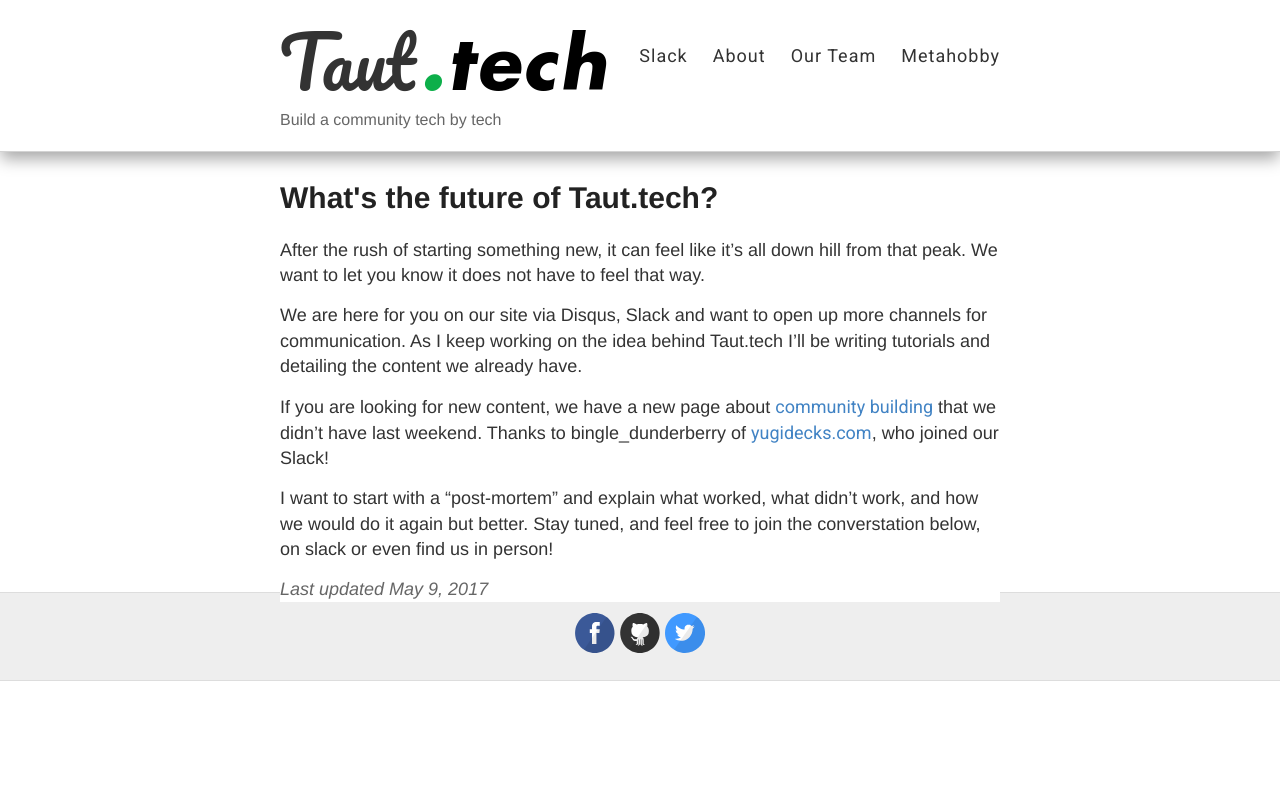
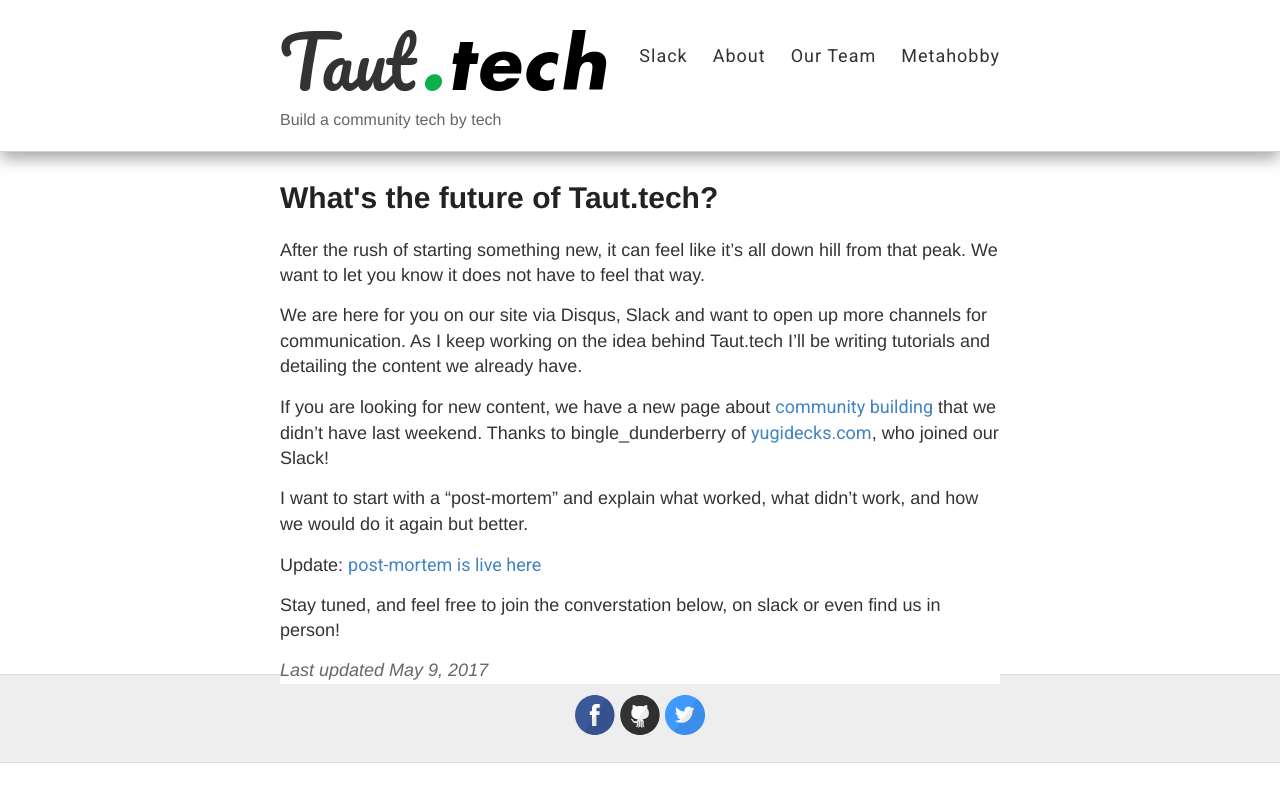
Before and after one commit to qst0/taut.tech, a Jekyll site: the page built from _posts/2017-5-9-future.md, in a window 1280 px wide. Shown: the top 802 px of the page. Built offline with Jekyll 4.4.1, drawn with Linux system fonts in a browser that asks for light colours; comment, search, counter and statistics services are not loaded.

Commit message:
Update 2017-5-9-future.md

```diff
--- a/_posts/2017-5-9-future.md
+++ b/_posts/2017-5-9-future.md
@@ -14,4 +14,7 @@ As I keep working on the idea behind Taut.tech I'll be writing tutorials and det
 If you are looking for new content, we have a new page about [community building](http://taut.tech/combuild-guide/) that we didn't have last weekend. Thanks to bingle_dunderberry of [yugidecks.com](https://yugidecks.com), who joined our Slack!
 
 I want to start with a "post-mortem" and explain what worked, what didn't work, and how we would do it again but better.
+
+Update: [post-mortem is live here](/post-mortem)
+
 Stay tuned, and feel free to join the converstation below, on slack or even find us in person!
```
